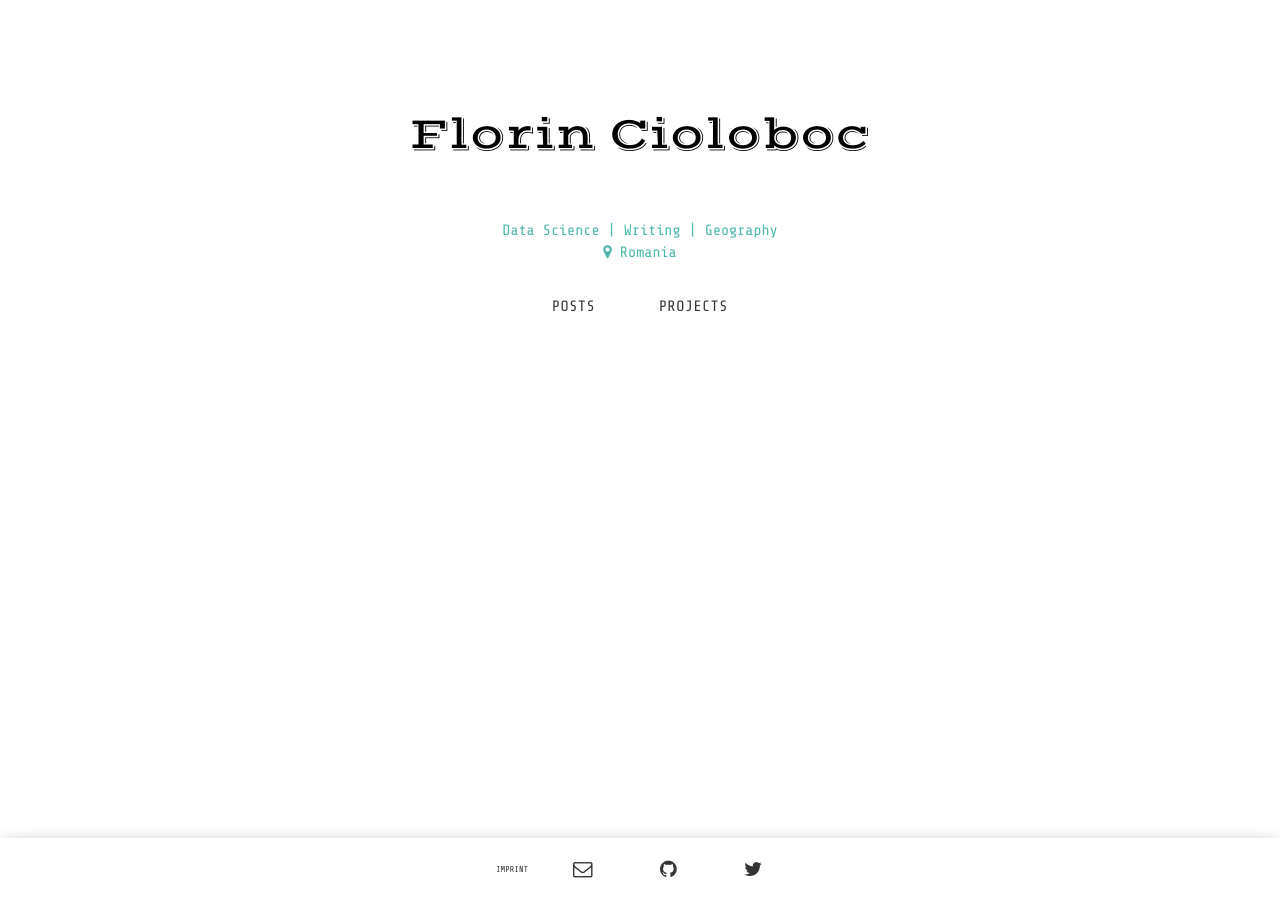
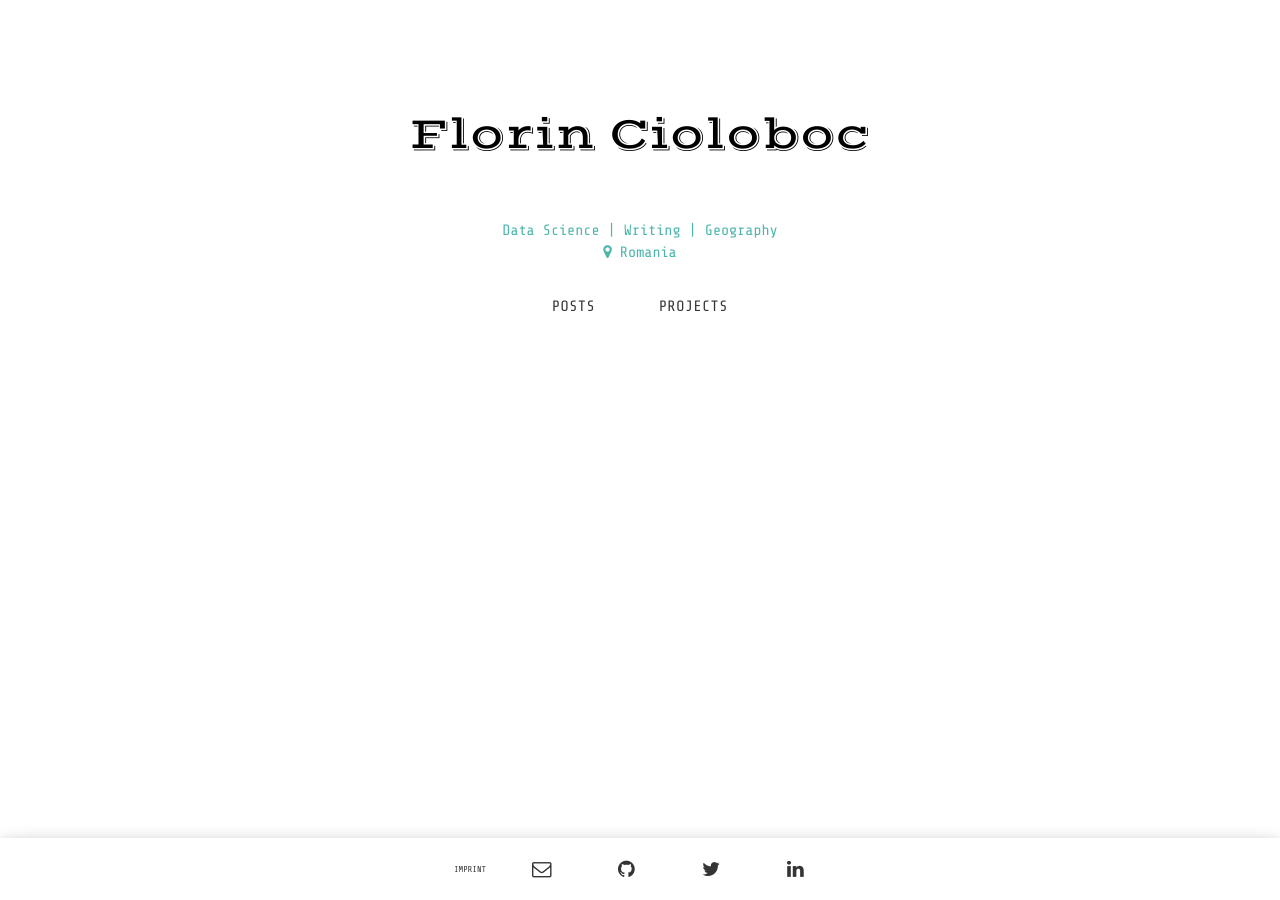
Before and after one commit to masterflorin/masterflorin.github.io, a Jekyll site: the page built from index.html, in a window 1280 px wide. Built offline with Jekyll 4.4.1, drawn with Linux system fonts in a browser that asks for light colours; some web fonts are replaced.

Commit message:
Add Linkedin button

```diff
--- a/_config.yml
+++ b/_config.yml
@@ -8,6 +8,7 @@
 url: "http://masterflorin.github.io/" # replace by your site's url
 twitter_username: florincioloboc
 github_username:  masterflorin
+linkedin_username: florincioloboc
 author: "Florin Cioloboc"
 
 # google analytics tracking code, please change the value
--- a/_includes/footer.html
+++ b/_includes/footer.html
@@ -9,6 +9,9 @@
         {% endif %}
         {% if site.twitter_username %}
         <a href="https://twitter.com/{{ site.twitter_username }}" class="waves-effect waves-teal btn-flat my-twitter-link"><i class="fa fa-twitter"></i></a>
+        {% endif %}
+        {% if site.linkedin_username %}
+        <a href="https://linkedin.com/in/{{ site.linkedin_username }}" class="waves-effect waves-teal btn-flat my-linkedin-link"><i class="fa fa-linkedin"></i></a>
         {% endif %}
     </p>
 </footer>
--- a/styles/main.css
+++ b/styles/main.css
@@ -246,6 +246,9 @@
 .my-github-link:hover{
     color: #e19e2f;
 }
+.my-linkedin-link:hover{
+    color: #4875B4;
+}
 .my-mail-link:hover{
     color: #ea8462;
 }
```
